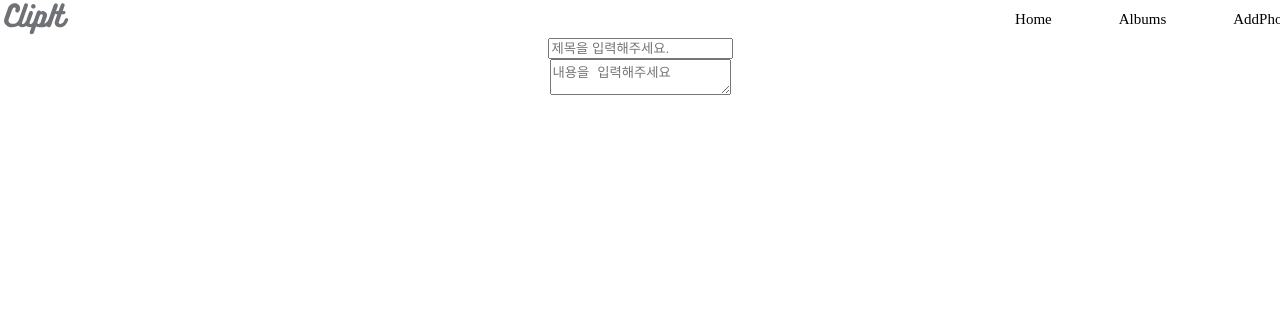
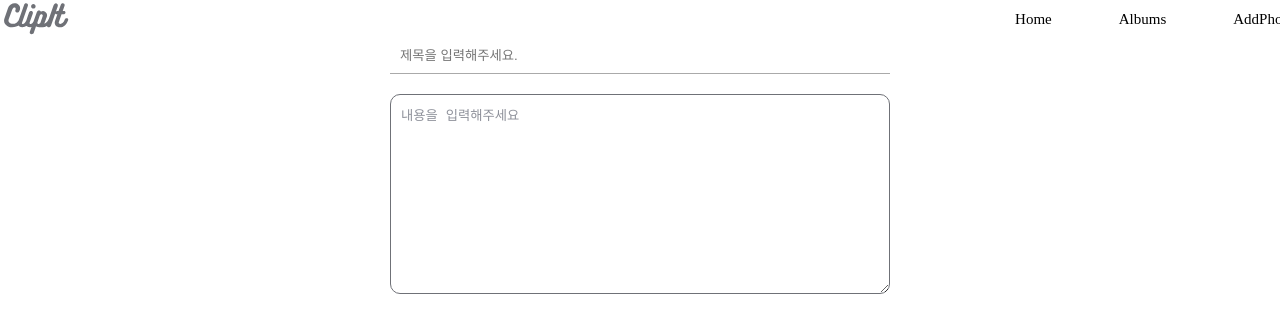
Before and after one commit to hae2ni/CapstoneDesign1, a React (Vite) app in the folder photobook/: page /summaryphoto in a window 1280 px wide. Shown: the top 332 px of the page. Built offline with nearby package versions, Linux system fonts and the light colour scheme.

Commit message:
feat: photosummary

```diff
--- a/photobook/src/components/addphotos/PhotoSummary.tsx
+++ b/photobook/src/components/addphotos/PhotoSummary.tsx
@@ -12,13 +12,31 @@ export default function PhotoSummary() {
 
 const Container = styled.div`
   ${columnFlex}
+  gap: 2rem;
 `;
 
 const Title = styled.input`
   display: flex;
-  color: #6f7177;
+  color: #8e919a;
+  width: 50rem;
+  border: none;
+  border-bottom: solid #aaaaaa 1px;
+  background: none;
+  padding: 1rem;
 `;
 
 const Summary = styled.textarea`
   ${rowFlex}
+  color: #8e919a;
+  width: 50rem;
+  border: solid #6f7177 0.5px;
+  background: none;
+  padding: 1rem;
+  border-radius: 10px;
+  height: 20rem;
+  outline: none;
+
+  &::placeholder {
+    color: #8e919a;
+  }
 `;
```
